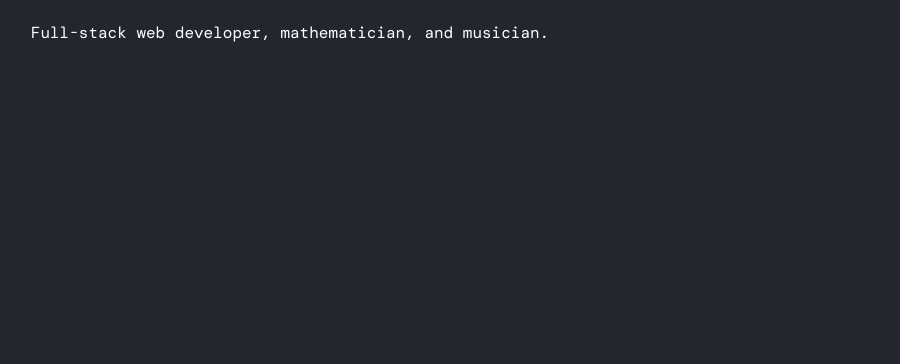
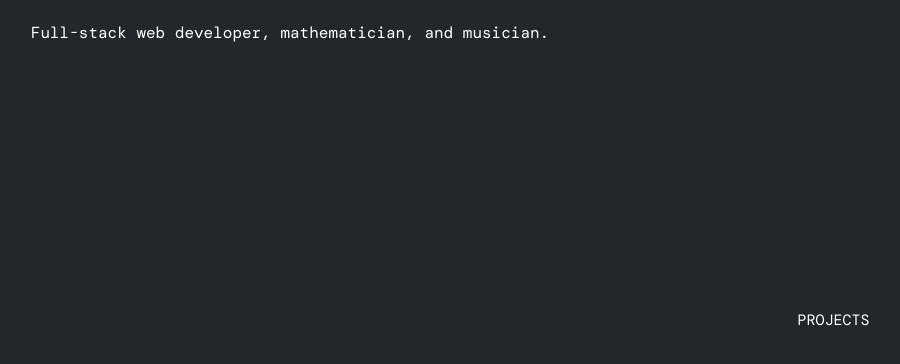
Before and after one commit to gldanoob/gldanoob.github.io, a React (Create React App) app: page / in a window 1280 px wide. Shown: the part 432-796 px from the top of the page, without its empty margins (350-1250 px from the left). Built offline with nearby package versions, Linux system fonts and the light colour scheme; a web font is replaced by a local one.

Commit message:
goofy ahh animation

```diff
--- a/src/app/App.tsx
+++ b/src/app/App.tsx
@@ -1,10 +1,12 @@
 import '../style/App.css';
 import About from './About';
+import Panel from './Panel';
 
 function App() {
   return (
     <div className='App'>
       <About />
+      <Panel/>
     </div>
   );
 }
--- /dev/null
+++ b/src/app/Panel.tsx
@@ -0,0 +1,23 @@
+import '../style/Panel.css';
+
+export default function Panel() {
+    return (
+        <div className='panel'>
+            <svg viewBox="0 0 10 10" height="300" width="300">
+                <path
+                    stroke='#fff' strokeWidth={0.05} fill='#ffffff10'>
+                    <animate id="first" attributeName="d" dur="3s"
+                        repeatCount='indefinite'
+                        calcMode="spline"
+                        keySplines="0.3 0 0.7 1;0.3 0 0.7 1;0.3 0 0.7 1;0.3 0 0.7 1"
+                        values='M 10 0 C 6 7 2 5 0 10 h10;
+                        M10 0C4 3 1 7 0 10 h10;
+                        M 10 0 C 3 4 6 8 0 10 h10;
+                        M10 0C7 6 2 8 0 10 h10;
+                        M 10 0 C 6 7 2 5 0 10 h10'/>
+                </path>
+                <text x="5.5" y="8.5" fontSizeAdjust='0.8' fill="#fff" fontSize="0.5">PROJECTS</text>
+            </svg>
+        </div>
+    );
+}
--- a/src/style/About.css
+++ b/src/style/About.css
@@ -1,10 +1,9 @@
 .about {
     font-size: 1em;
-    max-width: 70em;
     display: flex;
     flex-direction: column;
     align-items: center;
-    padding: 10em;
+    padding: 2em;
 }
 
 .about>* {
--- /dev/null
+++ b/src/style/Panel.css
@@ -0,0 +1,24 @@
+.panel {
+    position: fixed;
+    bottom: 0;
+    right: 0;
+    height: 300px;
+    font-size: 3rem;
+    animation: swell 3s ease-in-out infinite;
+}
+
+@keyframes swell {
+
+    0%,
+    100% {
+        transform: translate3d(0, 5px, 0);
+    }
+
+    33% {
+        transform: translate3d(5px, 5px, 0);
+    }
+
+    66% {
+        transform: translate3d(5px, 0px, 0);
+    }
+}
```
